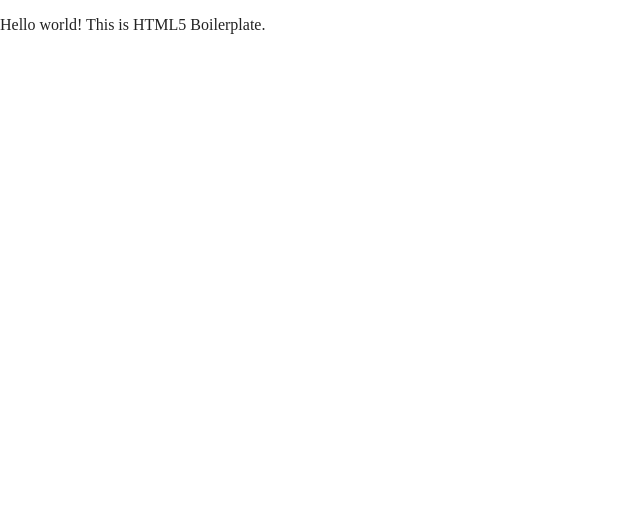
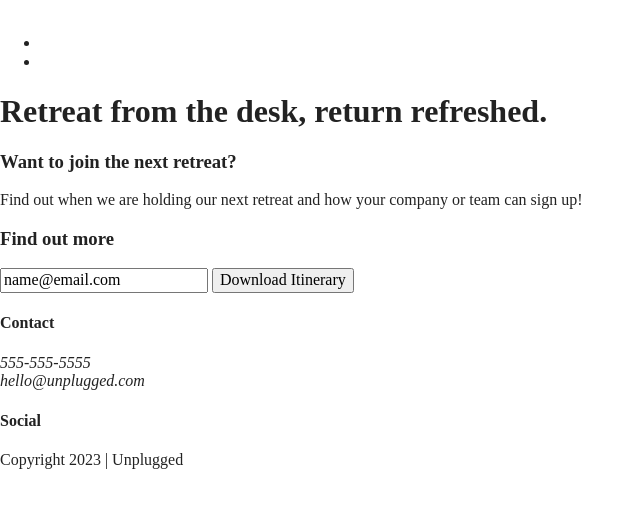
Before and after one commit to SligarK/unpluggedks, a website built with Parcel: page index.html in a window 1280 px wide. Shown: the whole page, without its empty margins (0-644 px from the left). Built offline with nearby package versions, Linux system fonts and the light colour scheme.

Commit message:
Added text

```diff
--- a/index.html
+++ b/index.html
@@ -3,7 +3,7 @@
 
 <head>
   <meta charset="utf-8">
-  <title></title>
+  <title>Unplugged Retreat</title>
   <meta name="description" content="">
   <meta name="viewport" content="width=device-width, initial-scale=1">
 
@@ -25,7 +25,73 @@
 <body>
 
   <!-- Add your site or application content here -->
-  <p>Hello world! This is HTML5 Boilerplate.</p>
+  <header>
+    <div class="content-wrapper">
+      <a href="#">
+        <img>
+      </a>
+      <div class="header-divider"></div>
+      <nav>
+        <ul>
+          <li><a href="faq/index.html"></a></li>
+          <li><a href="about/index.html"></a></li>
+        </ul>
+      </nav>
+    </div>
+    </div>
+  </header>
+  <main>
+    <section class="hero-area">
+      <div class="content-wrapper">
+        <h1>Retreat from the desk, return refreshed.</h1>
+      </div>
+    </section>
+    <aside>
+      <div class="content-wrapper">
+        <div class="form-description">
+          <h3>Want to join the next retreat?</h3>
+          <p>Find out when we are holding our next retreat and how your company or team can sign up!</p>
+        </div>
+        <div class="form">
+          <h3>Find out more</h3>
+          <input type="text" name="name" value="name@email.com">
+          <input type="button" value="Download Itinerary">
+
+        </div>
+      </div>
+    </aside>
+
+  </main> <!-- main wrapper -->
+  <footer>
+    <div class="content-wrapper">
+      <div class="footer-content">
+        <div class="contact">
+          <h4>Contact</h4>
+          <address>
+            <p>
+              555-555-5555<br>
+              hello@unplugged.com
+            </p>
+          </address>
+        </div>
+        <div class="social">
+          <h4>Social</h4>
+          <div class="social-icons">
+            <p>
+              <a href="#"></a>
+            </p>
+          </div>
+        </div>
+      </div>
+      <div class="copyright">
+        <p>Copyright 2023 | Unplugged</p>
+
+      </div>
+
+    </div>
+  </footer>
+
+
   <script src="js/vendor/modernizr-3.11.2.min.js"></script>
   <script src="js/plugins.js"></script>
   <script src="js/main.js"></script>
```
Also changed, not shown: img/unplugged-retreat-features.jpg (added), img/unpluggedlogo.png (added), 3 other files.
